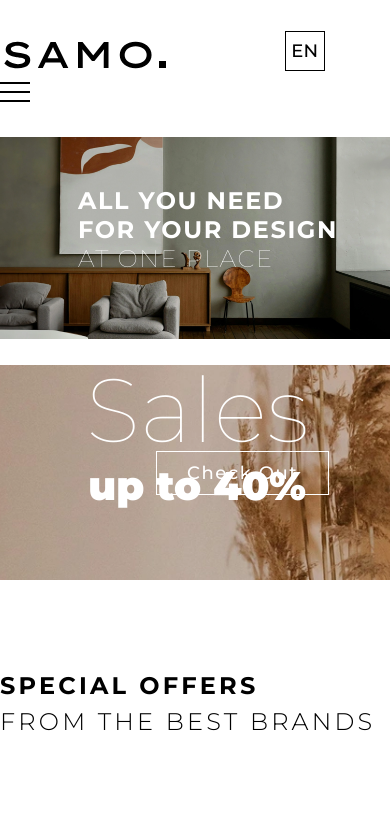
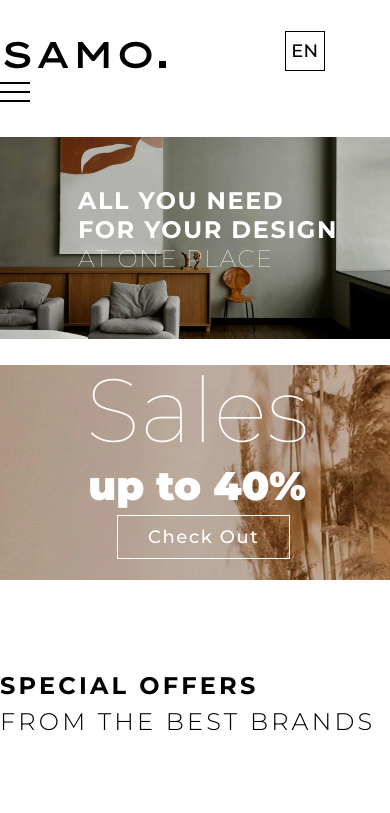
Before and after one commit to Danilshenko/Some, a React (Create React App) app in the folder some-app/: page / in a window 390 px wide. Shown: the top 813 px of the page. Built offline with nearby package versions, Linux system fonts and the light colour scheme.

Commit message:
repair Sales Block

```diff
--- a/some-app/src/components/elements/Button/button.css
+++ b/some-app/src/components/elements/Button/button.css
@@ -24,3 +24,15 @@
   top: 40%;
   left: 40%;
 }
+
+@media (max-width: 800px){
+  .block-sales_button{
+    top: 70%;
+  }
+}
+
+@media (max-width: 400px){
+  .block-sales_button{
+    left: 30%;
+  }
+}
```
